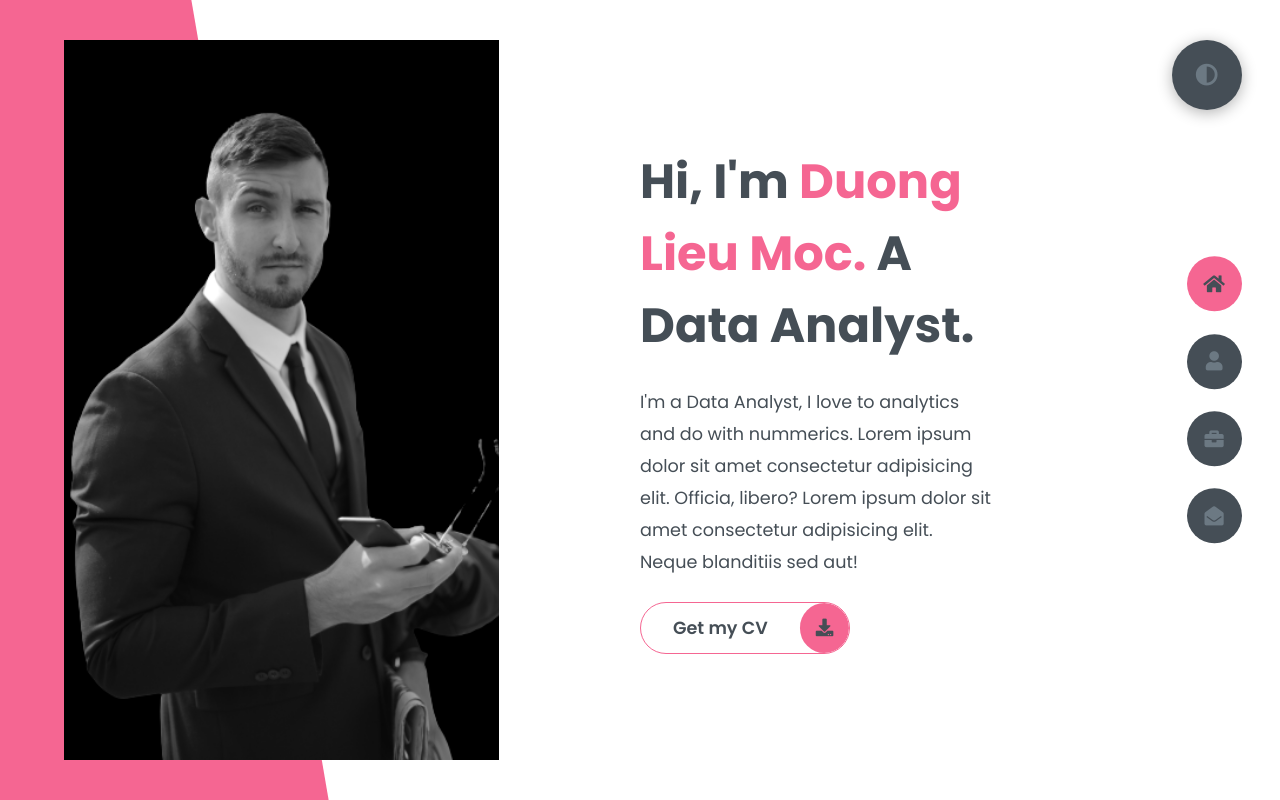
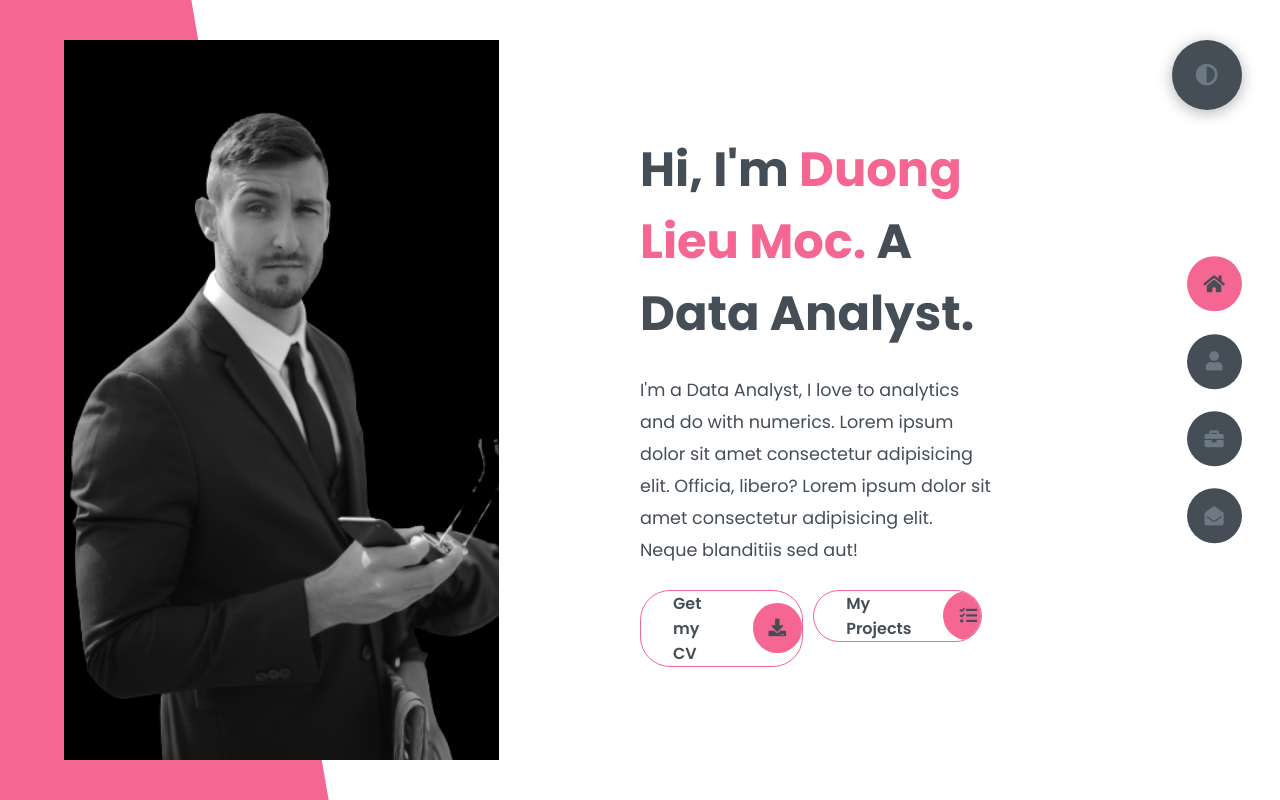
Before and after one commit to duongidle/portfolio-flask, a Flask app: page / in a window 1280 px wide. Run offline with Flask 3, Linux system fonts and the light colour scheme.

Commit message:
first commit

```diff
--- a/app/static/css/styles.css
+++ b/app/static/css/styles.css
@@ -588,9 +588,11 @@ section {
   align-self: flex-start;
   align-items: center;
   overflow: hidden;
+  margin-right: 10px;
 }
 .main-btn .btn-text {
   padding: 0 2rem;
+  font-size: 1rem;
 }
 .main-btn .btn-icon {
   background-color: var(--color-secondary);
--- a/app/templates/LandingPage/index.html
+++ b/app/templates/LandingPage/index.html
@@ -4,7 +4,7 @@
     <meta charset="UTF-8" />
     <meta http-equiv="X-UA-Compatible" content="IE=edge" />
     <meta name="viewport" content="width=device-width, initial-scale=1.0" />
-    <title>Portfolio</title>
+    <title>duongidle - Portfolio</title>
     <link
       rel="stylesheet"
       href="{{ url_for('static', filename='css/styles.css') }}"
@@ -29,7 +29,10 @@
         <div class="left-header">
           <div class="h-shape"></div>
           <div class="image">
-            <img src="img/hero.png" alt="" />
+            <img
+              src="{{ url_for('static', filename='img/hero.png') }}"
+              alt=""
+            />
           </div>
         </div>
         <div class="right-header">
@@ -38,7 +41,7 @@
             A Data Analyst.
           </h1>
           <p>
-            I'm a Data Analyst, I love to analytics and do with nummerics. Lorem
+            I'm a Data Analyst, I love to analytics and do with numerics. Lorem
             ipsum dolor sit amet consectetur adipisicing elit. Officia, libero?
             Lorem ipsum dolor sit amet consectetur adipisicing elit. Neque
             blanditiis sed aut!
@@ -47,6 +50,10 @@
             <a href="" class="main-btn">
               <span class="btn-text">Get my CV</span>
               <span class="btn-icon"><i class="fas fa-download"></i></span>
+            </a>
+            <a href="#" class="main-btn">
+              <span class="btn-text">My Projects</span>
+              <span class="btn-icon"><i class="fa fa-tasks"></i></span>
             </a>
           </div>
         </div>
@@ -59,7 +66,7 @@
         </div>
         <div class="about-container">
           <div class="left-about">
-            <h4>Information About me</h4>
+            <h4>Experience</h4>
             <p>
               Lorem ipsum dolor sit amet consectetur adipisicing elit. Eveniet
               labore nihil obcaecati consequatur. Debitis error doloremque, vero
@@ -72,8 +79,12 @@
             </p>
             <div class="btn-con">
               <a href="#" class="main-btn">
-                <span class="btn-text">Get my CV</span>
+                <span class="btn-text">My CV</span>
                 <span class="btn-icon"><i class="fas fa-download"></i></span>
+              </a>
+              <a href="#" class="main-btn">
+                <span class="btn-text">My Projects</span>
+                <span class="btn-icon"><i class="fa fa-tasks"></i></span>
               </a>
             </div>
           </div>
@@ -431,7 +442,7 @@
                 </div>
                 <div class="contact-item">
                   <div class="icon">
-                    <i class="fas fa-user-graduate"></i>
+                    <i class="fa fa-phone"></i>
                   </div>
                   <p>
                     <span>0828 095 078</span>
```
Also changed, not shown: README.md.
